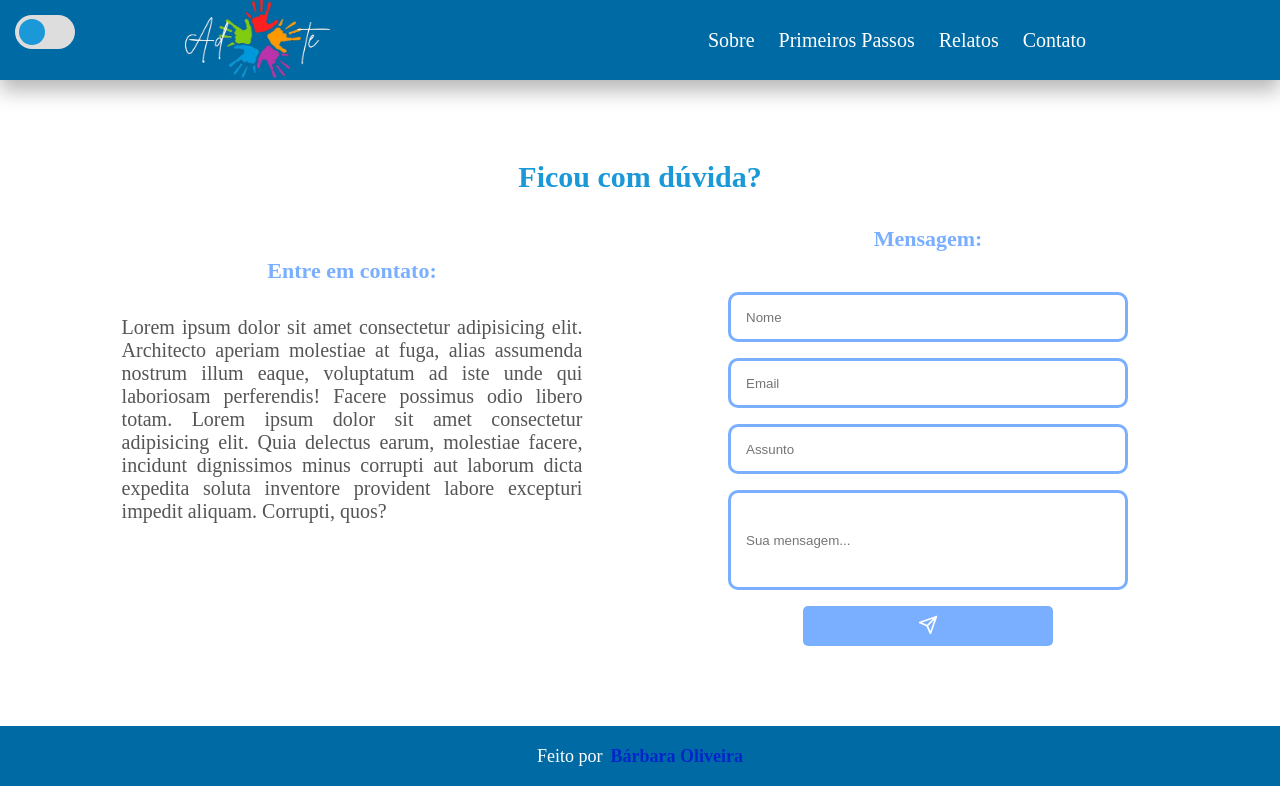
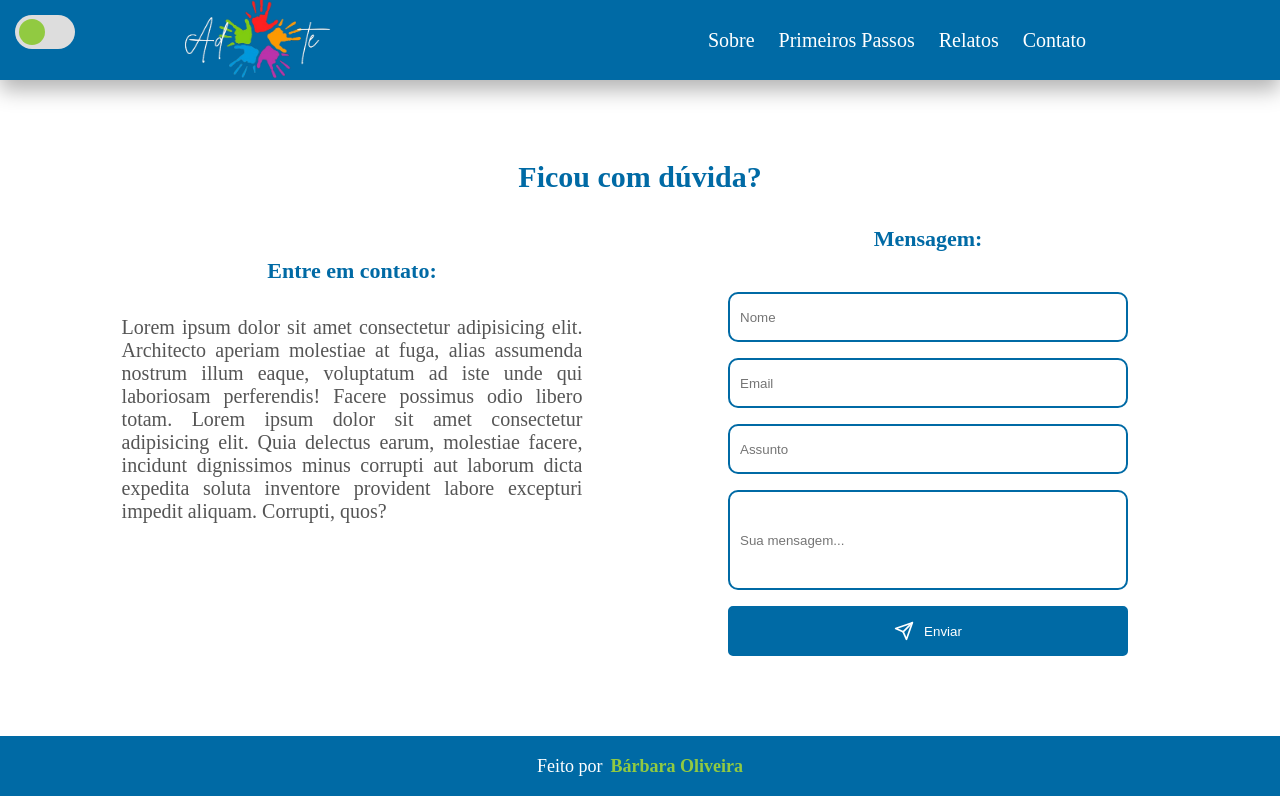
Before and after one commit to babigoliveira/adote-projeto-final, a React (Vite) app: page /contato in a window 1280 px wide. Built offline with nearby package versions, Linux system fonts and the light colour scheme.

Commit message:
change the palet colors

```diff
--- a/src/App.css
+++ b/src/App.css
@@ -1,10 +1,9 @@
 :root {
-  --primary-color-dark: #006aa5;
-  --primary-color: #1a98d7;
-  --primary-color-light: #66c9ff;
-  --secondary-color-dark: #0026ca;
-  --secondary-color: #304ffe;
-  --secondary-color-light: #7aafff;
+  --blue-dark: #08325e;
+  --blue: #0a3b71;
+  --blue-light: #006aa5;
+  --green-dark: #658933;
+  --green: #91ca41;
   --grey: #555;
 }
 
@@ -52,7 +51,7 @@ body.dark {
   width: 26px;
   left: 4px;
   bottom: 4px;
-  background-color: var(--primary-color);
+  background-color: var(--green);
   -webkit-transition: 0.4s;
   transition: 0.4s;
 }
--- a/src/components/Footer/Footer-style.css
+++ b/src/components/Footer/Footer-style.css
@@ -1,5 +1,5 @@
 .footer {
-  background-color: var(--primary-color-dark);
+  background-color: var(--blue-light);
   color: white;
   height: 60px;
   font-size: 18px;
@@ -14,6 +14,6 @@ a {
 
 span {
   font-weight: bold;
-  color: var(--secondary-color-dark);
+  color: var(--green);
   padding-left: 8px;
 }
--- a/src/components/Header/Header-style.css
+++ b/src/components/Header/Header-style.css
@@ -2,7 +2,7 @@
   display: flex;
   justify-content: space-around;
   align-items: center;
-  background-color: var(--primary-color-dark);
+  background-color: var(--blue-light);
   height: 80px;
   box-shadow: rgba(0, 0, 0, 0.3) 0px 10px 20px;
   position: fixed;
@@ -26,8 +26,10 @@
 }
 
 .link:hover {
-  color: var(--primary-color-light);
+  color: var(--green);
+  font-weight: bold;
 }
 .link:focus {
-  color: var(--secondary-color-dark);
+  color: var(--green);
+  font-weight: bold;
 }
--- a/src/pages/About/About-style.css
+++ b/src/pages/About/About-style.css
@@ -13,7 +13,7 @@ body {
   width: 300px;
   height: 250px;
   margin: 2rem;
-  z-index: -10;
+  z-index: -1;
 }
 
 @keyframes logo {
@@ -40,22 +40,19 @@ body {
 
 .title-home {
   text-align: center;
-  color: var(--primary-color);
+  color: var(--blue-light);
   margin: 1.5rem 0;
   font-size: 36px;
 }
 
 .adoption {
-  background-image: linear-gradient(
-    var(--primary-color-light),
-    var(--secondary-color-dark)
-  );
+  background-image: linear-gradient(white, var(--blue-dark));
 }
 
 .subtitle-adoption {
   text-align: center;
   font-size: 30px;
-  color: var(--secondary-color-dark);
+  color: var(--blue-dark);
   font-size: 30px;
   padding: 5rem 0 1rem 0;
 }
@@ -63,7 +60,6 @@ body {
 .list-adoption {
   display: flex;
   justify-content: center;
-  color: white;
   padding-bottom: 5rem;
   margin: 0 4rem;
 }
--- a/src/pages/Contact/Contact-style.css
+++ b/src/pages/Contact/Contact-style.css
@@ -13,7 +13,7 @@
   font-size: 22px;
   margin: 2rem 0;
   text-align: center;
-  color: var(--secondary-color-light);
+  color: var(--blue-light);
 }
 
 .text-contact {
@@ -33,7 +33,7 @@
   min-width: 300px;
   min-height: 50px;
   margin: 0.5rem 0;
-  border: 3px solid var(--secondary-color-light);
+  border: 2px solid var(--blue-light);
   border-radius: 10px;
 }
 
@@ -43,38 +43,40 @@
 
 .inputs-form::placeholder,
 .textarea::placeholder {
-  padding-left: 15px;
+  padding-left: 10px;
 }
 
 .inputs-form:focus,
 .textarea:focus {
   outline: 0;
-  padding-left: 15px;
+  padding-left: 10px;
 }
 
 .submit {
-  background: var(--secondary-color-light);
-  width: 200px;
-  height: 40px;
+  display: flex;
+  justify-content: center;
+  align-items: center;
+  background: var(--blue-light);
+  color: white;
+  border: 3px solid var(--blue-light);
+  border-radius: 5px;
+  width: 300px;
+  height: 50px;
   margin: 0.5rem 0;
-  border: 3px solid var(--secondary-color-light);
-  border-radius: 5px;
   margin-bottom: 5rem;
+  gap: 10px;
 }
 
 .submit:hover {
-  background: var(--primary-color-light);
-  border: 3px solid var(--primary-color-light);
+  background: var(--green);
+  border: 3px solid var(--green);
 }
 
 @media screen and (min-width: 426px) {
   .inputs-form,
-  .textarea {
+  .textarea,
+  .submit {
     width: 380px;
-  }
-
-  .submit {
-    width: 250px;
   }
 }
 
@@ -85,16 +87,14 @@
     justify-content: space-between;
   }
 
-  .about-contact {
-    width: 50%;
-  }
-
+  .about-contact,
   .form-contact {
     width: 50%;
   }
 
   .inputs-form,
-  .textarea {
+  .textarea,
+  .submit {
     width: 400px;
   }
 }
--- a/src/pages/Contact/Contact.jsx
+++ b/src/pages/Contact/Contact.jsx
@@ -52,6 +52,7 @@ function Contact() {
 
               <button className="submit">
                 <FiSend size={20} color="#fff" />
+                Enviar
               </button>
             </form>
           </div>
--- a/src/pages/FirstSteeps/Card/Card-style.css
+++ b/src/pages/FirstSteeps/Card/Card-style.css
@@ -6,7 +6,7 @@
   width: 350px;
   height: 320px;
   margin: 1rem 0;
-  border: 3px dashed var(--secondary-color);
+  border: 3px dashed var(--green);
   border-radius: 10px;
 }
 
@@ -19,7 +19,7 @@
   font-size: 24px;
   font-weight: bold;
   margin: 1rem 0;
-  color: var(--secondary-color);
+  color: var(--blue-light);
 }
 
 .card-text {
--- a/src/pages/FirstSteeps/FirstSteeps-style.css
+++ b/src/pages/FirstSteeps/FirstSteeps-style.css
@@ -6,7 +6,7 @@
   text-align: center;
   margin-top: 6rem;
   font-size: 30px;
-  color: var(--primary-color);
+  color: var(--blue-light);
 }
 
 .card-container {
@@ -17,8 +17,8 @@
 }
 
 .card-container .card:nth-child(even) {
-  border: 3px solid var(--secondary-color);
+  border: 3px solid var(--blue-light);
   border-radius: 10px;
-  background: var(--secondary-color-light);
+  background: var(--green);
   color: white;
 }
--- a/src/pages/Reports/Slider/Post/Post-style.css
+++ b/src/pages/Reports/Slider/Post/Post-style.css
@@ -21,7 +21,7 @@
   font-size: 24px;
   font-weight: bold;
   margin: 2rem 0;
-  color: var(--secondary-color);
+  color: var(--green);
 }
 
 .post-text {
--- a/src/pages/Reports/Slider/Slider-style.css
+++ b/src/pages/Reports/Slider/Slider-style.css
@@ -1,23 +1,22 @@
 .swiper {
-  /* padding: 32px; */
   width: 100%;
   height: 100%;
+  z-index: -1; /*não funciona navegação*/
 }
 
-/* cada slide do swiper */
 .swiper-slide {
   display: flex;
   justify-content: center;
 }
 
 .swiper-pagination-bullet-active {
-  background-color: #03989e;
+  background-color: var(--green);
 }
 
 .swiper-button-prev {
-  color: #03989e;
+  color: var(--green);
 }
 
 .swiper-button-next {
-  color: #03989e;
+  color: var(--green);
 }
```
